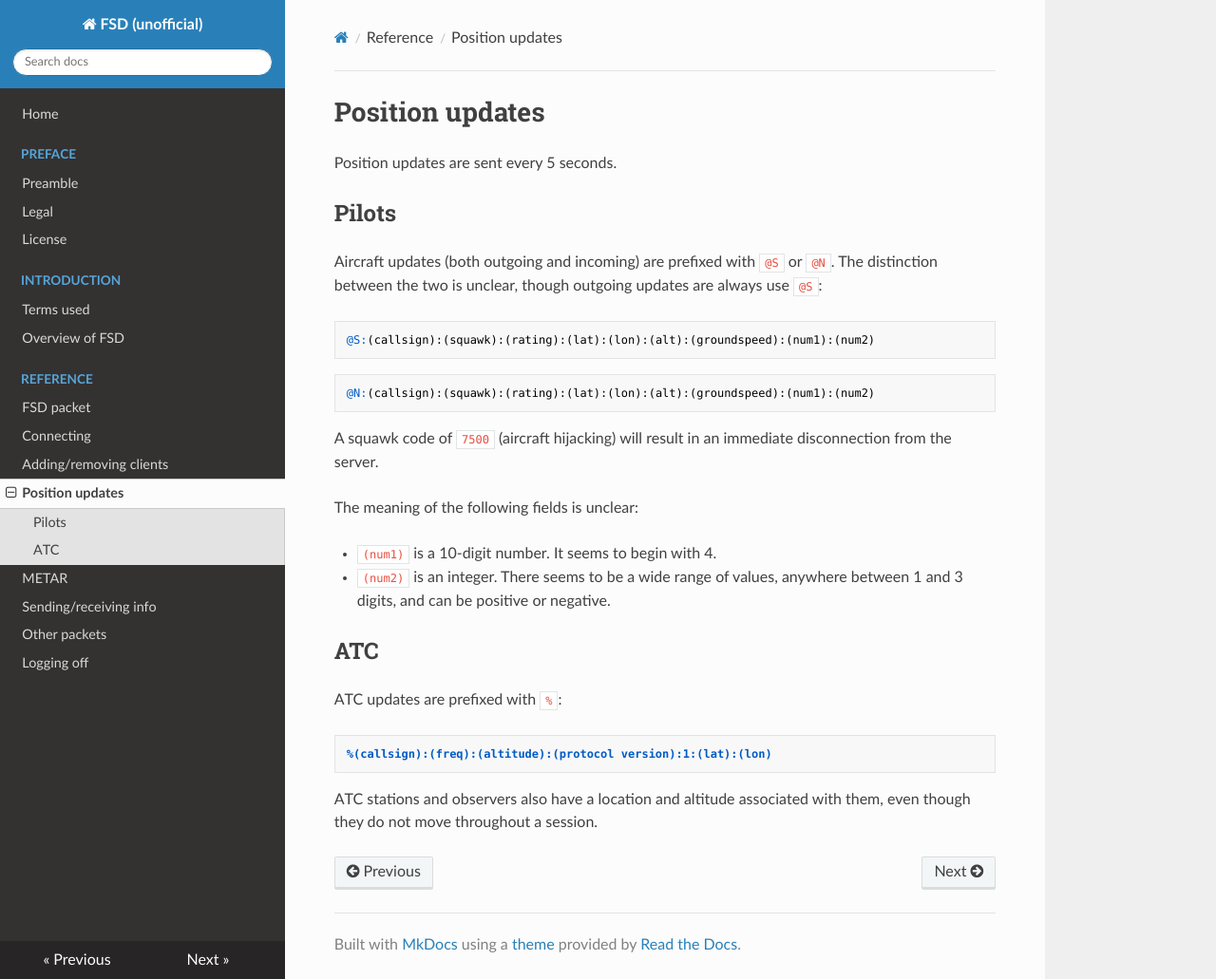
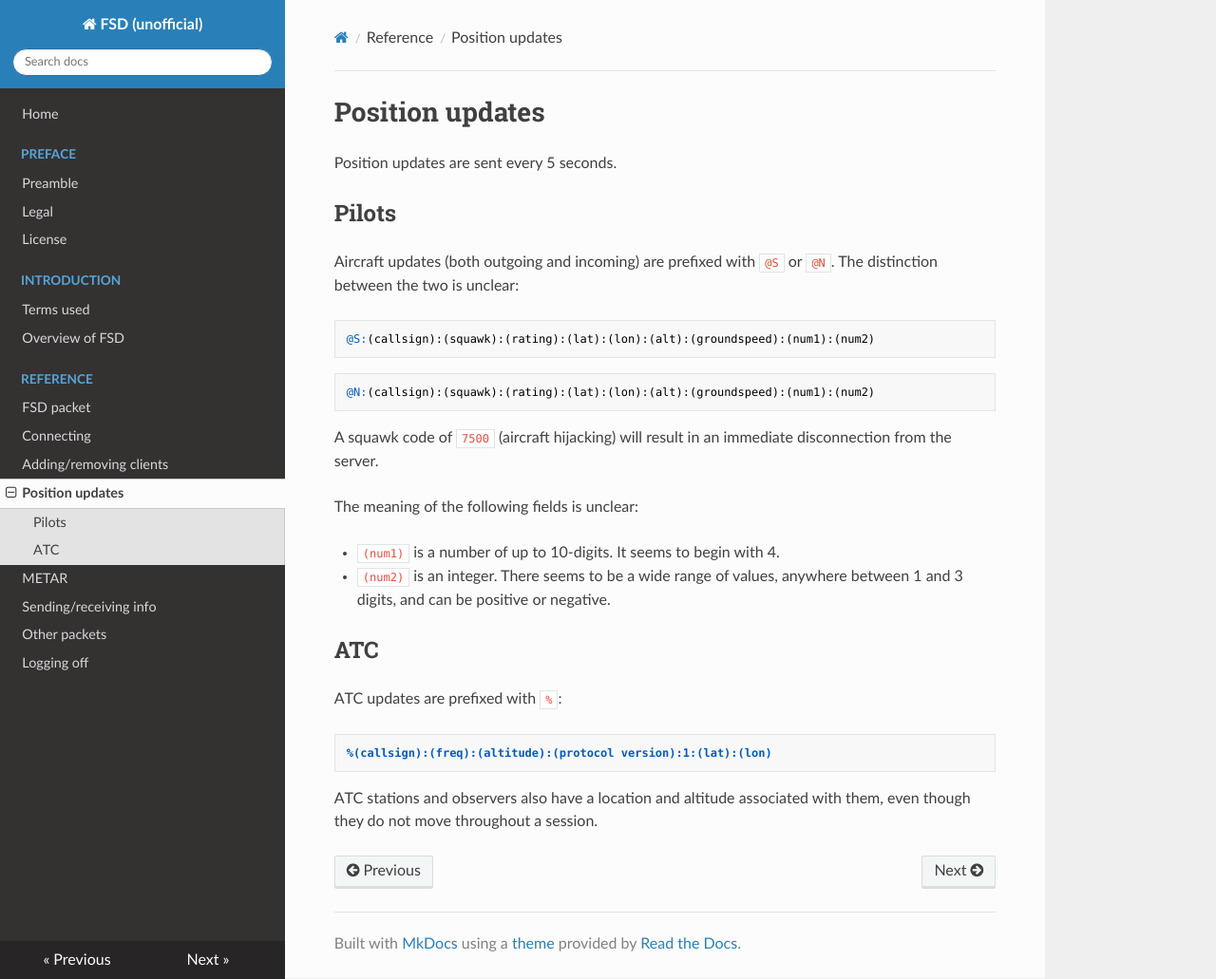
Before and after one commit to norrisng/fsd-doc, an MkDocs documentation site: the page built from docs/api/pos.md, in a window 1280 px wide and 1031 px high. Shown: the whole window at 95% size. Built offline with MkDocs 1.6.1, drawn with Linux system fonts in a browser that asks for light colours; nearby versions of some CDN libraries; old or Windows-style settings are respelled for this version of MkDocs.

Commit message:
@N/S and (num1) under pilot position updates

````diff
--- a/docs/api/pos.md
+++ b/docs/api/pos.md
@@ -6,7 +6,7 @@ Position updates are sent every 5 seconds.
 
 ## Pilots ##
 
-Aircraft updates (both outgoing and incoming) are prefixed with `@S` or `@N`. The distinction between the two is unclear, though outgoing updates are always use `@S`:
+Aircraft updates (both outgoing and incoming) are prefixed with `@S` or `@N`. The distinction between the two is unclear:
 
 ```
 @S:(callsign):(squawk):(rating):(lat):(lon):(alt):(groundspeed):(num1):(num2)
@@ -20,7 +20,7 @@ A squawk code of `7500` (aircraft hijacking) will result in an immediate disconn
 
 The meaning of the following fields is unclear:
 
-* `(num1)` is a 10-digit number.  It seems to begin with 4.
+* `(num1)` is a number of up to 10-digits.  It seems to begin with 4.
 * `(num2)` is an integer. There seems to be a wide range of values, anywhere between 1 and 3 digits, and can be positive or negative.
 
 
````
